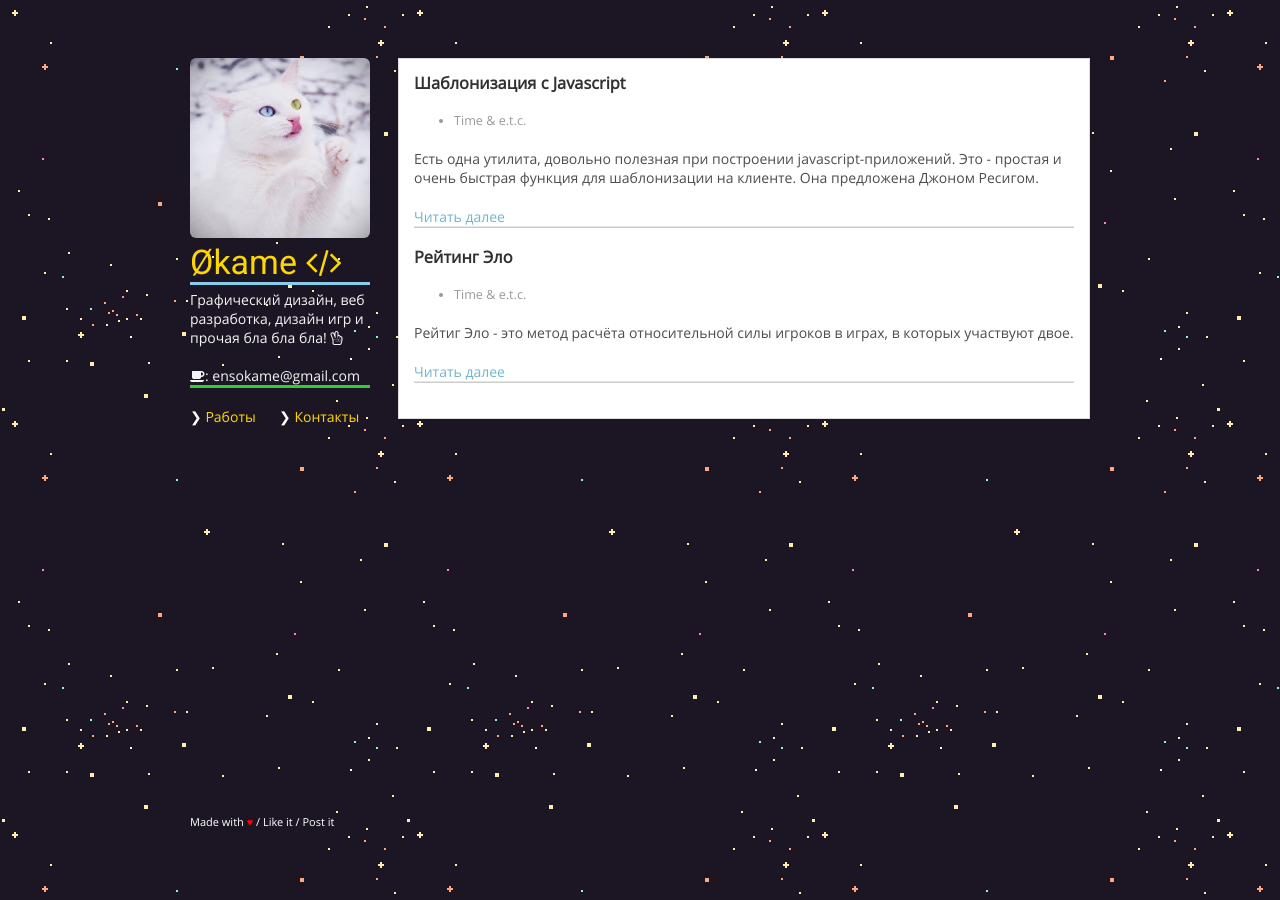
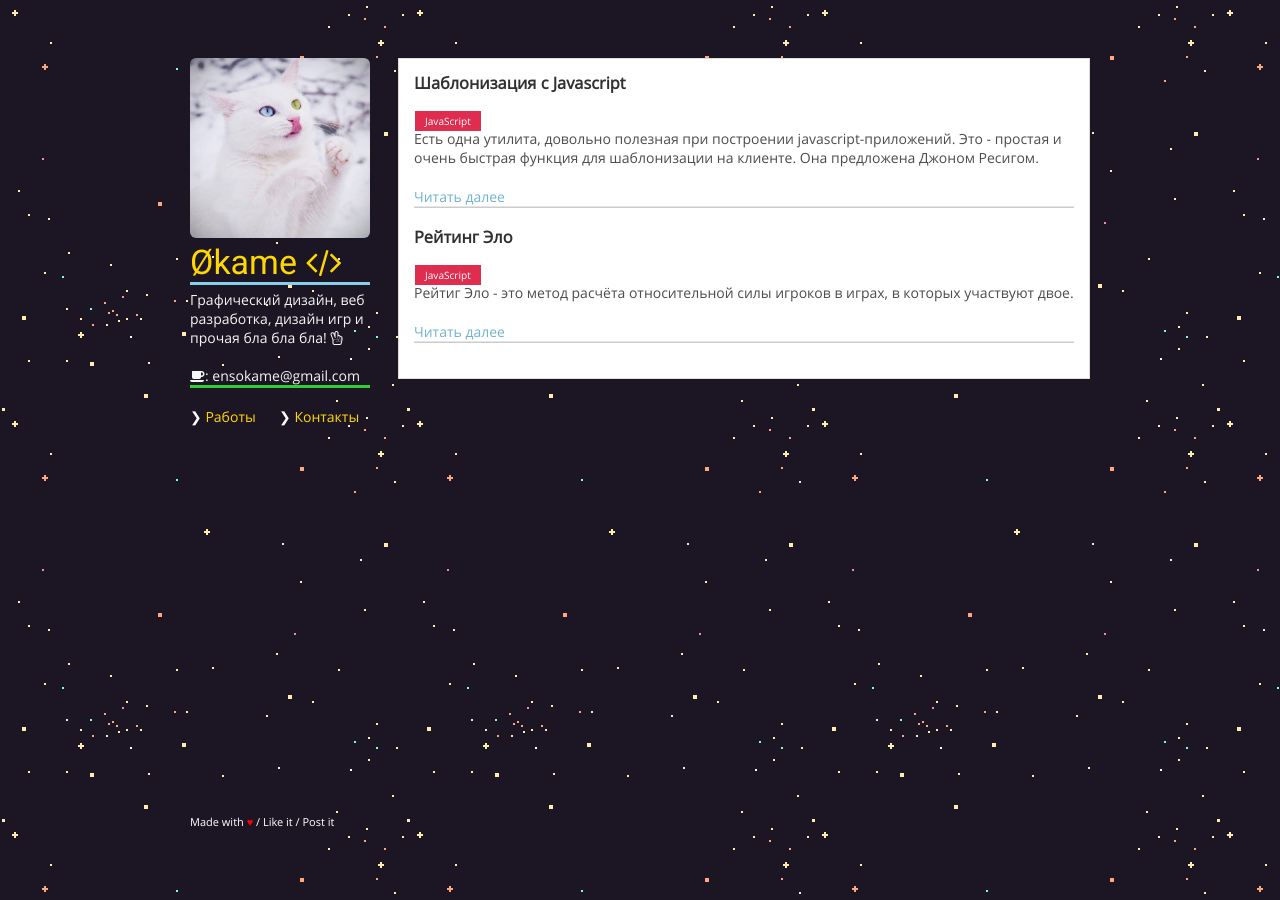
Before and after one commit to IOEnso/ioenso.github.io, a Jekyll site: the page built from index.html, in a window 1280 px wide. Built offline with Jekyll 4.4.1, drawn with Linux system fonts in a browser that asks for light colours.

Commit message:
Update index.html

```diff
--- a/index.html
+++ b/index.html
@@ -6,11 +6,9 @@ layout: default
   {% for post in site.posts %}
     <article class="post">
       <h3 class="anchor"><a href="{{ site.baseurl }}{{ post.url }}">{{ post.title }}</a></h3>
-      <div class="post-meta">
-        <ul>
-          <li>Time & e.t.c.</li>
-        </ul>
-      </div>
+      <p class="post-meta">
+        <a class="post-category post-category-js" href="#">JavaScript</a>
+      </p>
       <div class="post-entry">
         {{ post.excerpt }}
       </div>
```
